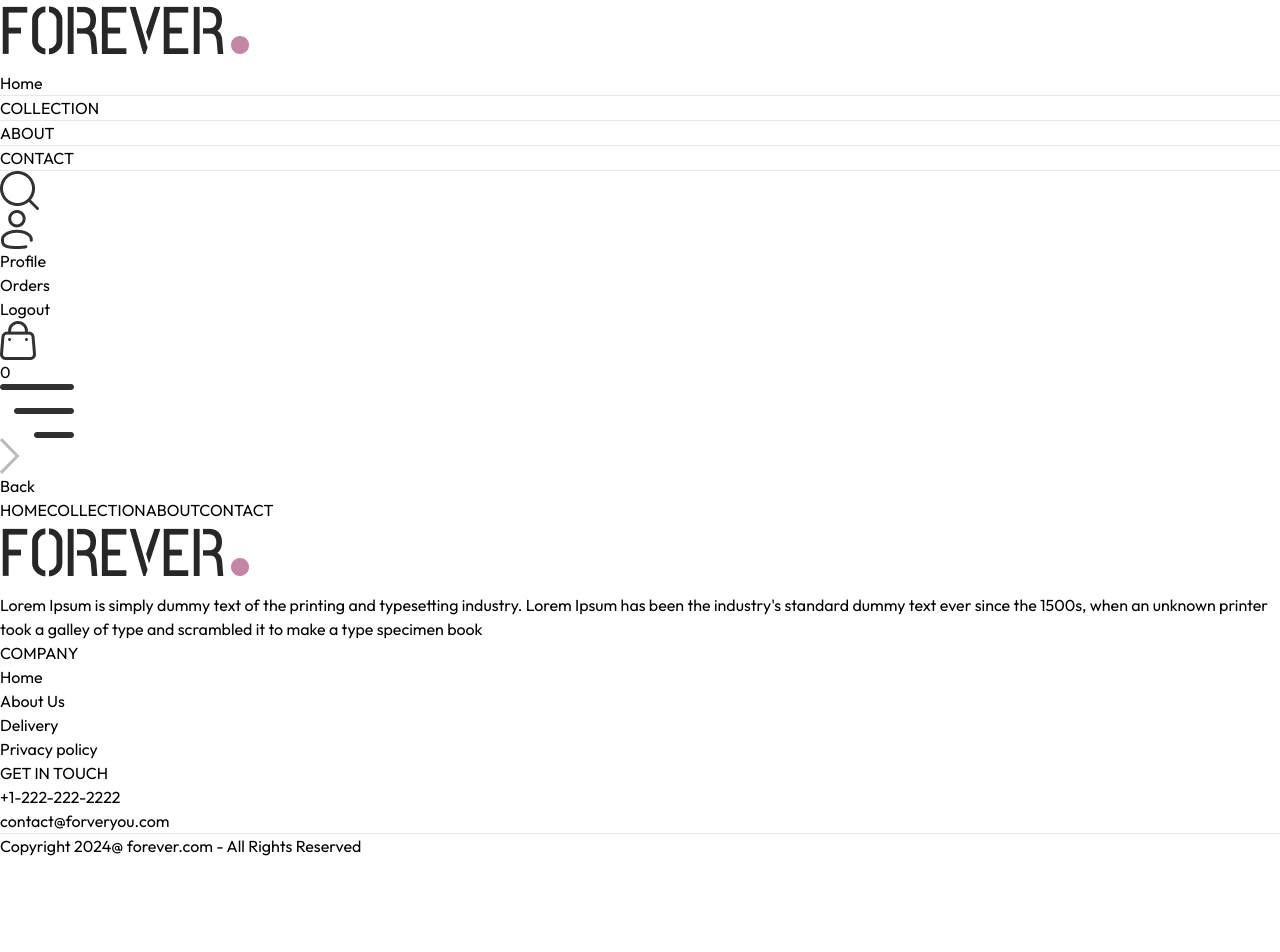
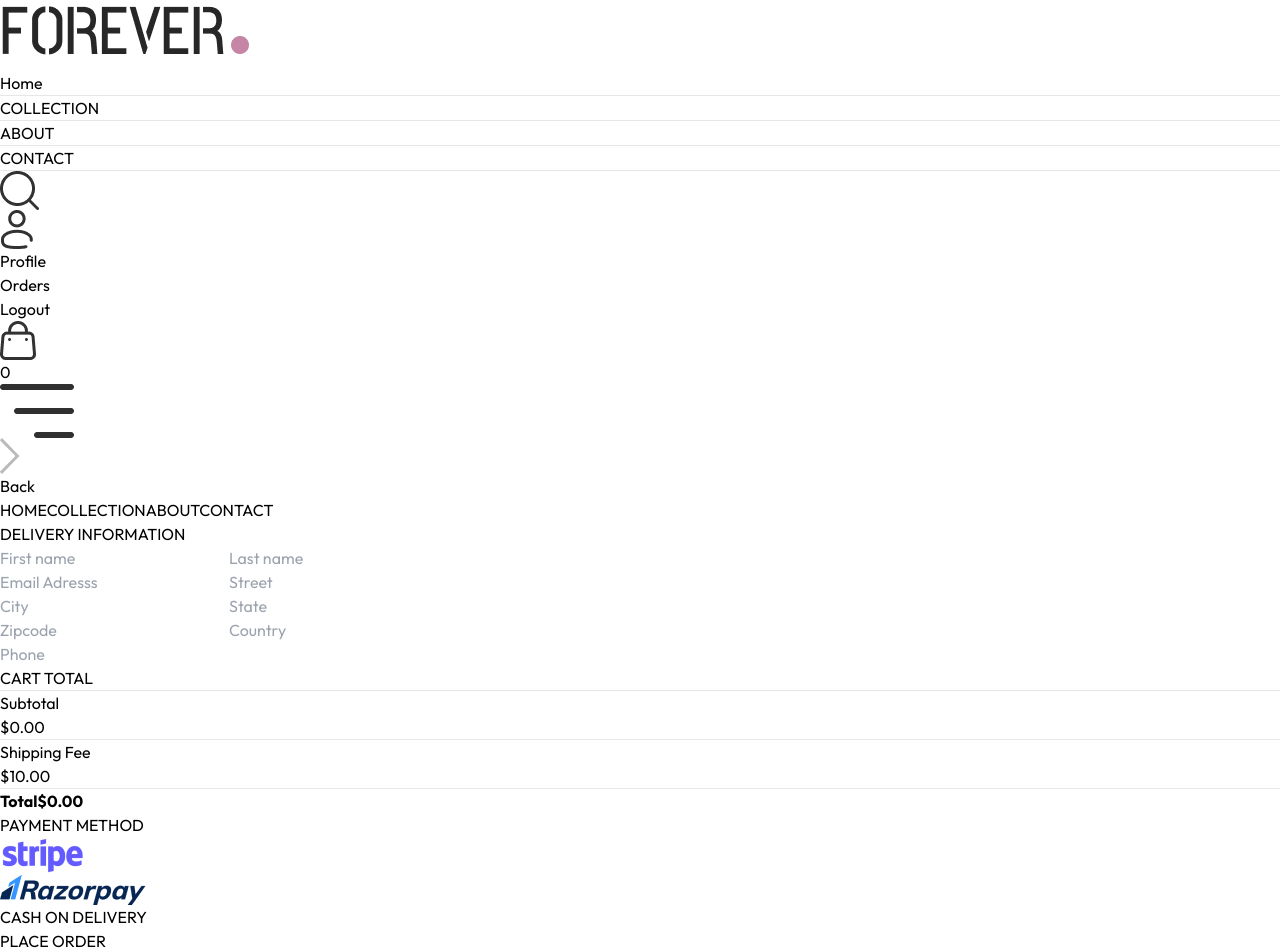
Before and after one commit to rachanonnuk-spec/E-commerce, a React (Vite) app: page /place-order in a window 1280 px wide. Shown: the top 952 px of the page. Before the commit the page ends 858 px from the top, so only its background shows below. Built offline with nearby package versions, Linux system fonts and the light colour scheme.

Commit message:
added place order page

```diff
--- a/src/App.jsx
+++ b/src/App.jsx
@@ -32,7 +32,7 @@
         <Route path='/product/:productId' element={<Product/>} />
         <Route path='/cart'               element={<Cart/>} />
         <Route path='/login'              element={<Login/>} />
-        <Route path='/placeorder'         element={<PlaceOrder/>} />
+        <Route path='/place-order'         element={<PlaceOrder/>} />
         <Route path='/order'              element={<Order/>} />
       </Routes>
       <Footer/>
--- a/src/components/CartTotal.jsx
+++ b/src/components/CartTotal.jsx
@@ -21,12 +21,12 @@
             <hr />
             <div className='flex justify-between'>
                 <p>Shipping Fee</p>
-                <p>{currency}{delivery_fee}</p>
+                <p>{currency}{delivery_fee}.00</p>
             </div>
             <hr />
             <div className='flex justify-between'>
                 <b>Total</b>
-                <b>{currency}{getCartAmount()===0 ? 0 : getCartAmount()+ delivery_fee}</b>
+                <b>{currency}{getCartAmount()===0 ? 0 : getCartAmount()+ delivery_fee}.00</b>
 
 
             </div>
--- a/src/context/ShopContext.jsx
+++ b/src/context/ShopContext.jsx
@@ -1,6 +1,7 @@
 import { createContext, useState, useEffect } from "react"
 import { products } from "../assets/assets";
 import { toast } from "react-toastify";
+import { useNavigate } from "react-router-dom";
 
 export const ShopContext = createContext();
 
@@ -11,7 +12,7 @@
     const [search,setSearch] = useState('');
     const [showSearch,setShowSearch] = useState(false);
     const [cartItems,setCartItems] = useState({});
-
+    const navigate = useNavigate();
 
     const addToCart = async (itemId,size) => {
 
@@ -89,7 +90,7 @@
         products,currency,delivery_fee,
         search,setSearch,showSearch,setShowSearch,
         cartItems,addToCart,getCartCount,updateQuantity,
-        getCartAmount
+        getCartAmount,navigate
     }
 
     return (
--- a/src/pages/Cart.jsx
+++ b/src/pages/Cart.jsx
@@ -6,7 +6,7 @@
 
 function Cart() {
 
-  const { products, currency, cartItems, updateQuantity } = useContext(ShopContext);
+  const { products, currency, cartItems, updateQuantity,navigate } = useContext(ShopContext);
 
   const [ cartData,setCartData ] = useState([]);
 
@@ -38,6 +38,8 @@
         {
           cartData.map((item,index)=>{
 
+
+
             const productData = products.find((product)=> product._id === item._id);
             return (
               <div key={index} className='py-4 border-t border-b text-gray-700 grid grid-cols-[4fr_0.5fr_0.5fr] sm:grid-cols-[4fr_3fr_0.5fr] items-center gap-4'>
@@ -55,7 +57,6 @@
                  <img onClick={()=>updateQuantity(item._id,item.size,0)} className='w-4 sm:w-5 cursor-pointer' src={assets.bin_icon} alt="" />
               </div>
             )
-
           })
         }
       </div>
@@ -63,11 +64,12 @@
       <div className='flex justify-end my-20'>
           <div className='w-full sm:w-[450px]'>
             <CartTotal/>
+            <div className='w-full text-end'>
+              <button onClick={()=>navigate('/place-order')} className='bg-black text-white tett-sm my-8 px-8 py-3'>PROCEED TO CHECKOUT</button>
 
+            </div>
           </div>
-
       </div>
-
     </div>
   )
 }
--- a/src/pages/Collection.jsx
+++ b/src/pages/Collection.jsx
@@ -87,7 +87,7 @@
 
 
   return (
-    <div className='flex flex-col sm:flex-row gap1 sm:gap-10 pt-10 border-t'>
+    <div className='flex flex-col sm:flex-row gap-1 sm:gap-10 pt-10 border-t'>
 
       {/* Filter Options */}
 
--- a/src/pages/PlaceOrder.jsx
+++ b/src/pages/PlaceOrder.jsx
@@ -1,9 +1,71 @@
-import React from 'react'
+import React, { useContext, useState } from 'react'
+import Title from '../components/Title'
+import CartTotal from '../components/CartTotal'
+import { assets } from '../assets/assets'
+import { ShopContext } from '../context/ShopContext';
 
 function PlaceOrder() {
+
+  const [method,setMethod] = useState('cod');
+  const {navigate} = useContext(ShopContext);
+
+
   return (
-    <div>
+    <div className='flex flex-col sm:flex-row justify-between gap-4 pt-5 sm:pt-14 min-h-[80vh] border-t'>
+      {/* -------- Left Side-------------------------- */}
+      <div className='flex flex-col gap-4 w-full sm:max-w-[480px]'>
 
+        <div className='text-xl sm:text-2xl my-3'>
+          <Title text1={'DELIVERY'} text2={'INFORMATION'} />
+        </div>
+        <div className='flex gap-3'>
+          <input className='border border-gray-300 rounded py-1.5 px-3.5 w-full' type="text" placeholder='First name' />
+          <input className='border border-gray-300 rounded py-1.5 px-3.5 w-full' type="text" placeholder='Last name' />
+        </div>
+        <input className='border border-gray-300 rounded py-1.5 px-3.5 w-full' type="email" placeholder='Email Adresss' />
+        <input className='border border-gray-300 rounded py-1.5 px-3.5 w-full' type="text" placeholder='Street' />
+        <div className='flex gap-3'>
+          <input className='border border-gray-300 rounded py-1.5 px-3.5 w-full' type="text" placeholder='City' />
+          <input className='border border-gray-300 rounded py-1.5 px-3.5 w-full' type="text" placeholder='State' />
+        </div>
+        <div className='flex gap-3'>
+          <input className='border border-gray-300 rounded py-1.5 px-3.5 w-full' type="number" placeholder='Zipcode' />
+          <input className='border border-gray-300 rounded py-1.5 px-3.5 w-full' type="text" placeholder='Country' />
+        </div>
+        <input className='border border-gray-300 rounded py-1.5 px-3.5 w-full' type="number" placeholder='Phone' />
+      </div>
+      {/* ---------------Right Side-------------- */}
+      <div className='mt-8'>
+        <div className='mt-8 min-w-80'>
+            <CartTotal/>
+        </div>
+
+        <div className='mt-12'>
+            <Title text1={'PAYMENT'} text2={'METHOD'}/>
+            {/* -------- Paymenmt method selection---------- */}
+            <div className='flex gap-3 flex-col lg:flex-row'>
+              <div onClick={()=>setMethod('stripe')} className='flex items-center gap-3 border p-2 px-3 cursor-pointer'>
+                <p className={`min-w-3.5 h-3.5 border rouneded-full ${method=== 'stripe' ? 'bg-green-400' : ''}`}></p>
+                <img className='h-5 mx-4' src={assets.stripe_logo} alt="" />
+              </div>
+              <div onClick={()=>setMethod('razorpay')} className='flex items-center gap-3 border p-2 px-3 cursor-pointer'>
+                <p className={`min-w-3.5 h-3.5 border rouneded-full ${method=== 'razorpay' ? 'bg-green-400' : ''}`}></p>
+                <img className='h-5 mx-4' src={assets.razorpay_logo} alt="" />
+              </div>
+              <div onClick={()=>setMethod('cod')} className='flex items-center gap-3 border p-2 px-3 cursor-pointer'>
+                <p className={`min-w-3.5 h-3.5 border rouneded-full ${method=== 'cod' ? 'bg-green-400' : ''}`}></p>
+                <p className='text-gray-500 text-sm font-medium mx-4'>CASH ON DELIVERY</p>
+              </div>
+            </div>
+
+            <div className='w-full text-end mt-8'>
+              <button onClick={()=>navigate('/orders')} className='bg-black text-white px-16 py-3 text-sm'>PLACE ORDER</button>
+
+            </div>
+
+        </div>
+
+      </div>
     </div>
   )
 }
--- a/src/pages/Product.jsx
+++ b/src/pages/Product.jsx
@@ -44,7 +44,7 @@
       <div className='flex gap-12 sm:gap-12 flex-col sm:flex-row'>
           {/*----------------- Products Image ----------------------------*/}
           <div className='flex-1 flex flex-col-reverse gap-3 sm:flex-row'>
-            <div className='flex sm:flex-col overfglow-x-auto sm:overflow-y-scroll justify-between sm:w-[18.7%] w-full'>
+            <div className='flex sm:flex-col overflow-x-auto sm:overflow-y-scroll justify-between sm:w-[18.7%] w-full'>
               {
                 productData.image.map((item,index)=>(
                   <img onClick={()=>setImage(item)} src={item} key={index} className='w-[24%] sm:w-full sm:mb-3 flex-shrink-0 cursor-pointer' alt="" />
@@ -81,9 +81,9 @@
                 </div>
                 <button onClick={()=>addToCart(productData._id,size)} className='bg-black text-white px-8 py-3 text-sm active:bg-gray-700'>ADD TO CART</button>
                 <hr className='mt-8 sm:w-4/5'/>
-                <div className='tex-sm text-gray-500 mt-5 flex flex-col gap-1'>
+                <div className='text-sm text-gray-500 mt-5 flex flex-col gap-1'>
                     <p>100% Original product.</p>
-                    <p>Cash on delivery is avialable on this product.</p>
+                    <p>Cash on delivery is available on this product.</p>
                     <p>Easy return and exchange policy within 7 days.</p>
 
                 </div>
```
